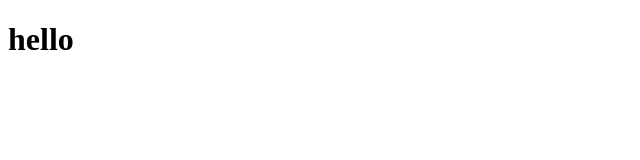
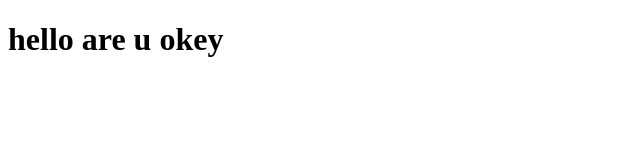
Before and after one commit to anu-t-s/dtewithgit-sample101, a plain HTML site: page index.html in a window 1280 px wide. Shown: the whole page, without its empty margins (0-640 px from the left). Drawn offline with Linux system fonts and the light colour scheme.

Commit message:
second  commit

```diff
--- a/index.html
+++ b/index.html
@@ -6,6 +6,6 @@
     <title>Document</title>
 </head>
 <body>
-   <h1>hello</h1>
+   <h1>hello are u okey</h1>
 </body>
 </html>
```
